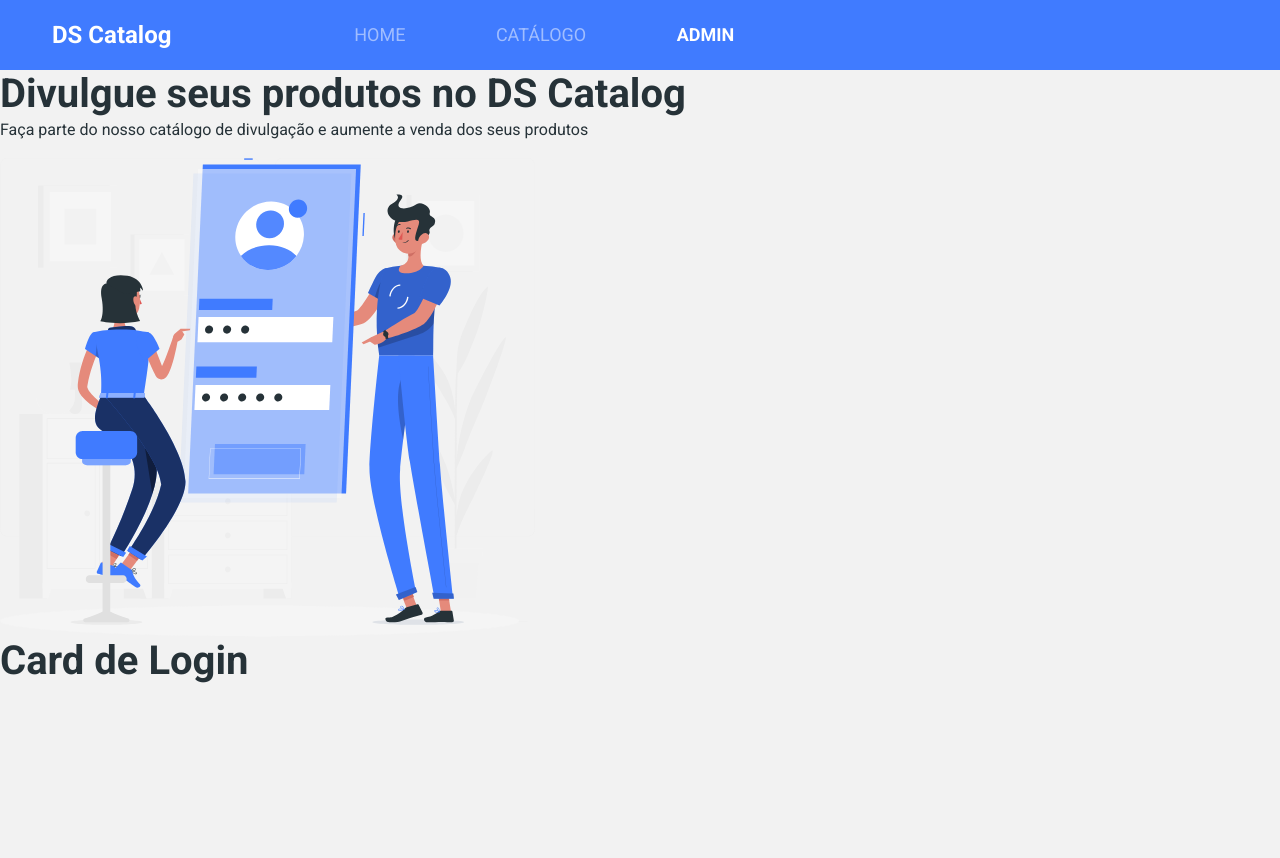
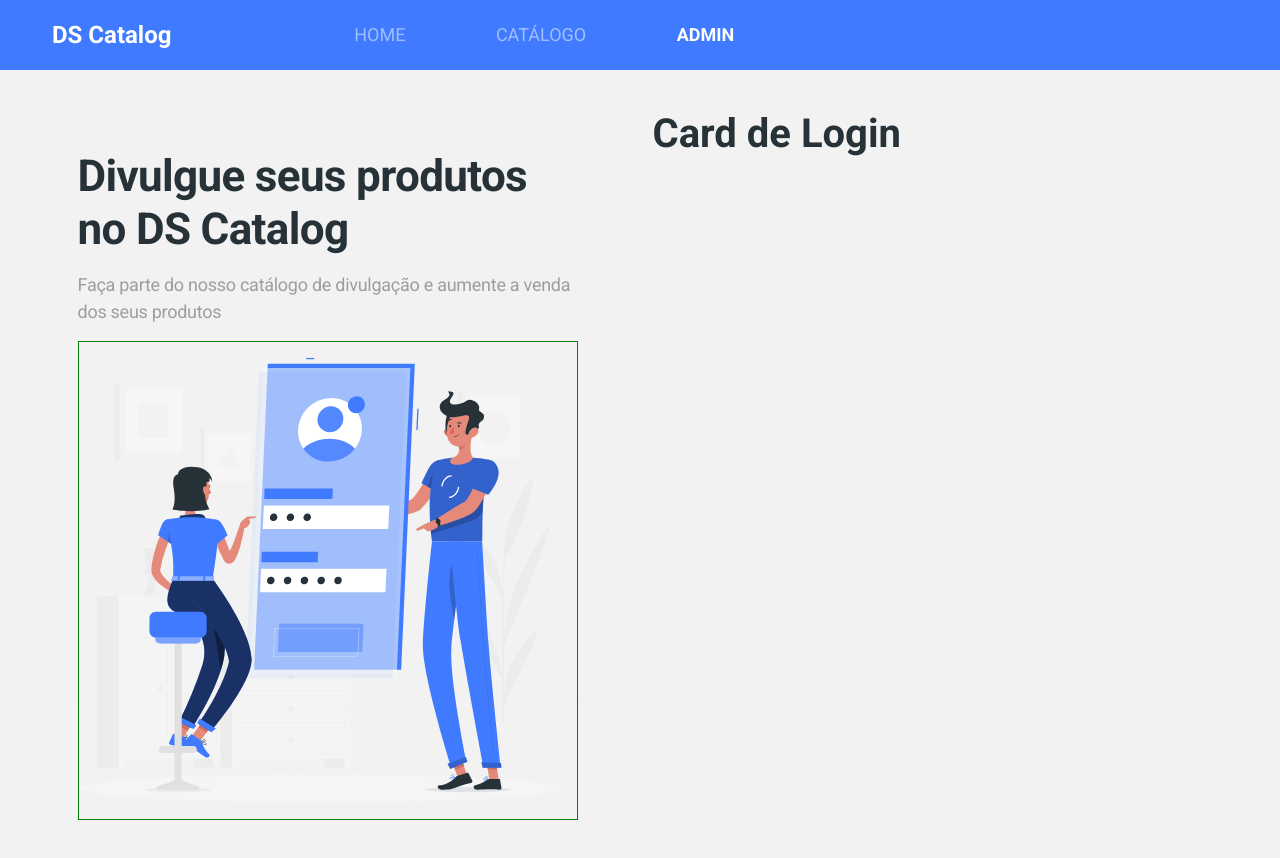
Before and after one commit to Leandromalmsteen/bds08, a React (Create React App) app: page /admin/auth/login in a window 1280 px wide. Before the commit the page ends 800 px from the top, so only its background shows below. Built offline with nearby package versions, Linux system fonts and the light colour scheme; no server answers; the HTML template or start-up script is replaced by a standard one.

Commit message:
Banner styling

```diff
--- a/src/pages/Admin/Auth/index.tsx
+++ b/src/pages/Admin/Auth/index.tsx
@@ -1,5 +1,7 @@
 import { ReactComponent as AuthImage } from 'assets/images/auth-image.svg.svg';
 import { Route, Switch } from 'react-router-dom';
+
+import './styles.css'
 
 const Auth = () => {
     return (
--- /dev/null
+++ b/src/pages/Admin/Auth/styles.css
@@ -0,0 +1,68 @@
+.auth-container {
+  display: flex;
+  justify-content: space-around;
+  padding: 20px;
+}
+
+.auth-banner-container {
+  display: none;
+}
+
+.auth-form-container {
+  width: 100%;
+}
+
+@media (min-width: 576px) {
+  .auth-form-container {
+    width: 480px;
+  }
+}
+
+@media (min-width: 768px) {
+  .auth-form-container {
+    width: 550px;
+  }
+}
+
+@media (min-width: 1200px) {
+  .auth-container {
+    padding: 40px;
+  }
+  .auth-banner-container {
+    display: flex;
+    flex-direction: column;
+    margin-top: 40px;
+    width: 500px;
+  }
+  .auth-banner-container h1 {
+    font-size: 44px;
+    letter-spacing: -0.015em;
+    color: #263238;
+    margin-bottom: 15px;
+  }
+
+  .auth-banner-container p {
+    font-size: 18px;
+    letter-spacing: -0.015em;
+    color: #9e9e9e;
+  }
+
+  .auth-banner-container svg {
+    width: 100%;
+    border: 1px solid green;
+  }
+}
+
+@media (min-width: 1400px) {
+  .auth-banner-container {
+    width: 650px;
+  }
+  .auth-banner-container h1 {
+    font-size: 57px;
+    margin-bottom: 25px;
+  }
+
+  .auth-banner-container p {
+    font-size: 24px;
+  }
+}
```
